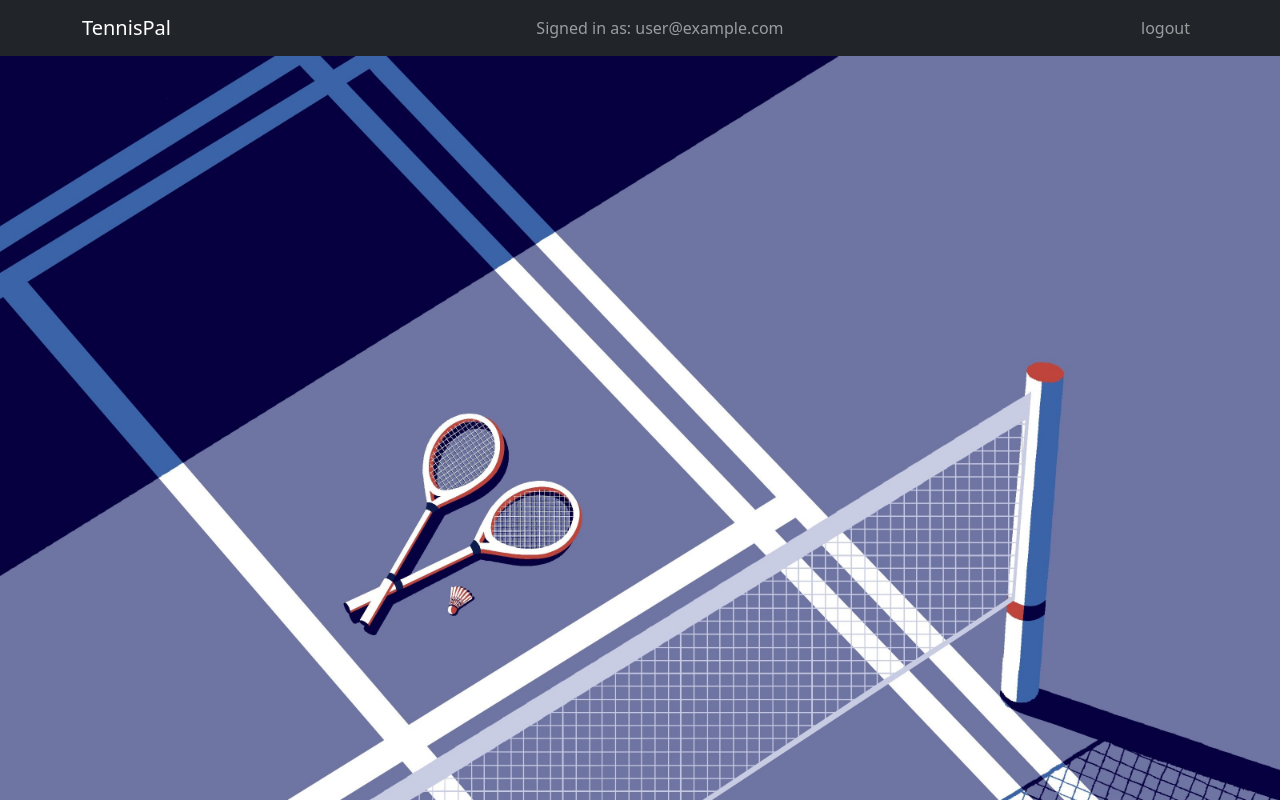
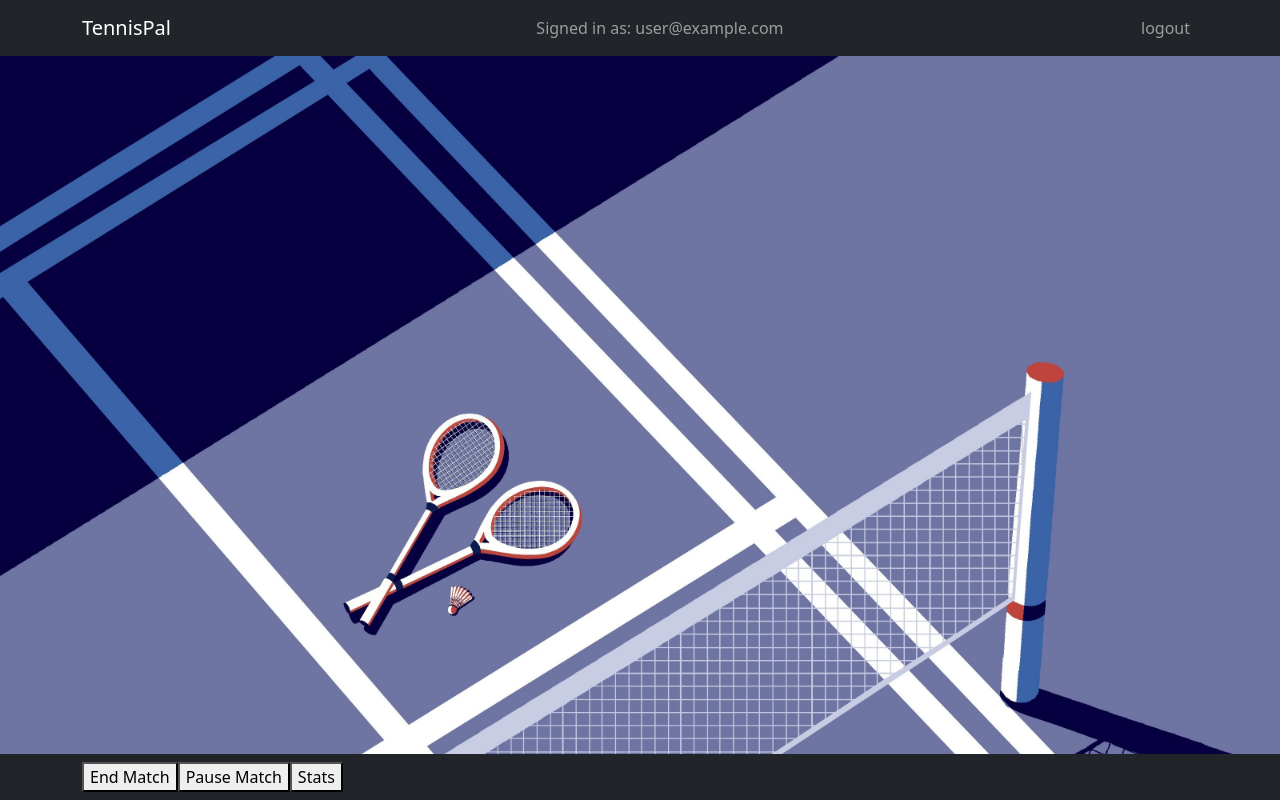
Before and after one commit to diarreola/frontend-tennis-score-keeping, a React (Create React App) app: page /currentmatch in a window 1280 px wide. Built offline with nearby package versions, Linux system fonts and the light colour scheme; no server answers; sample sign-in values are in the browser's storage.

Commit message:
create footer

```diff
--- a/src/App.js
+++ b/src/App.js
@@ -4,7 +4,7 @@ import { React, useState } from 'react';
 import Dashboard from './pages/Dashboard/Dashboard'
 import SignUp from './pages/Auth/SignUp';
 import SignIn from './pages/Auth/SignIn';
-import {Routes, Route } from 'react-router-dom'
+import {Routes, Route, useNavigate } from 'react-router-dom'
 import playersData from './data/player_data.json'
 import matchesData from './data/past_matches.json'
 import { AuthContextProvider } from './context/AuthContext';
@@ -18,6 +18,7 @@ function App() {
   const [matches, setMatches] = useState(matchesData);
   const [users, setUsers] = useState([]);
   const [showModal, setShowModal] = useState({ show: false, message: '' });
+  const navigate = useNavigate();
 
   const handleClose = () => setShowModal({ show: false, message: '' });
   const handleShow = (errorMessage) =>
@@ -53,6 +54,9 @@ function App() {
     const newMatches = [...matches];
     newMatches.push(newMatch);
     setMatches(newMatches);
+
+    // only navigate if it works
+    navigate('/currentmatch');
 
     // when api call works, navigate to currentmatch
   };
--- a/src/pages/CurrentMatch/CurrentMatch.js
+++ b/src/pages/CurrentMatch/CurrentMatch.js
@@ -1,10 +1,14 @@
 import React from 'react';
 import UserNavbar from '../../components/UserNavbar';
+import MatchControlFooter from './MatchControlFooter';
 
 const CurrentMatch = () => {
   return (
     <div>
       <UserNavbar></UserNavbar>
+
+
+      <MatchControlFooter></MatchControlFooter>
     </div>
   )
 };
--- /dev/null
+++ b/src/pages/CurrentMatch/MatchControlFooter.js
@@ -0,0 +1,26 @@
+import React from 'react';
+import Container from 'react-bootstrap/Container';
+import Nav from 'react-bootstrap/Nav';
+import Navbar from 'react-bootstrap/Navbar';
+
+const MatchControlFooter = () => {
+  return (
+    <div>
+    <Navbar fixed="bottom" bg="dark" variant="dark">
+    <Container>
+        <Navbar.Toggle aria-controls="basic-navbar-nav" />
+        <Navbar.Collapse id="basic-navbar-nav">
+          <Nav className="me-auto">
+            <button>End Match</button>
+            <button>Pause Match</button>
+            <button>Stats</button>
+          </Nav>
+        </Navbar.Collapse>
+      </Container>
+
+    </Navbar>
+    </div>
+  )
+}
+
+export default MatchControlFooter
```
Also changed, not shown: src/pages/CurrentMatch/MatchButtons.js (added), src/pages/CurrentMatch/MatchCourt.js (added), src/pages/CurrentMatch/MatchScoreTable.js (added), src/pages/Dashboard/NewMatchForm.js (line endings or trailing spaces).
